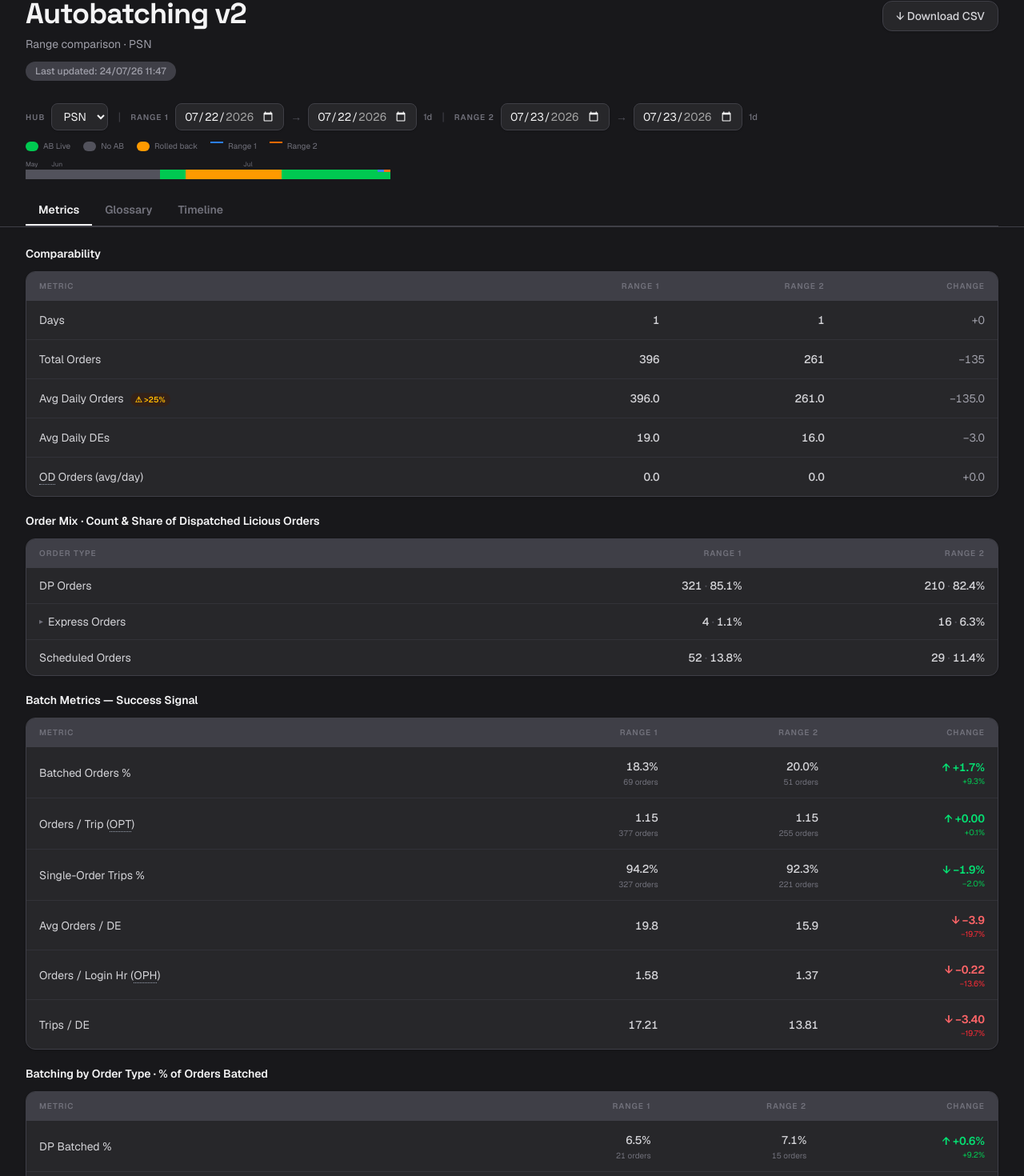
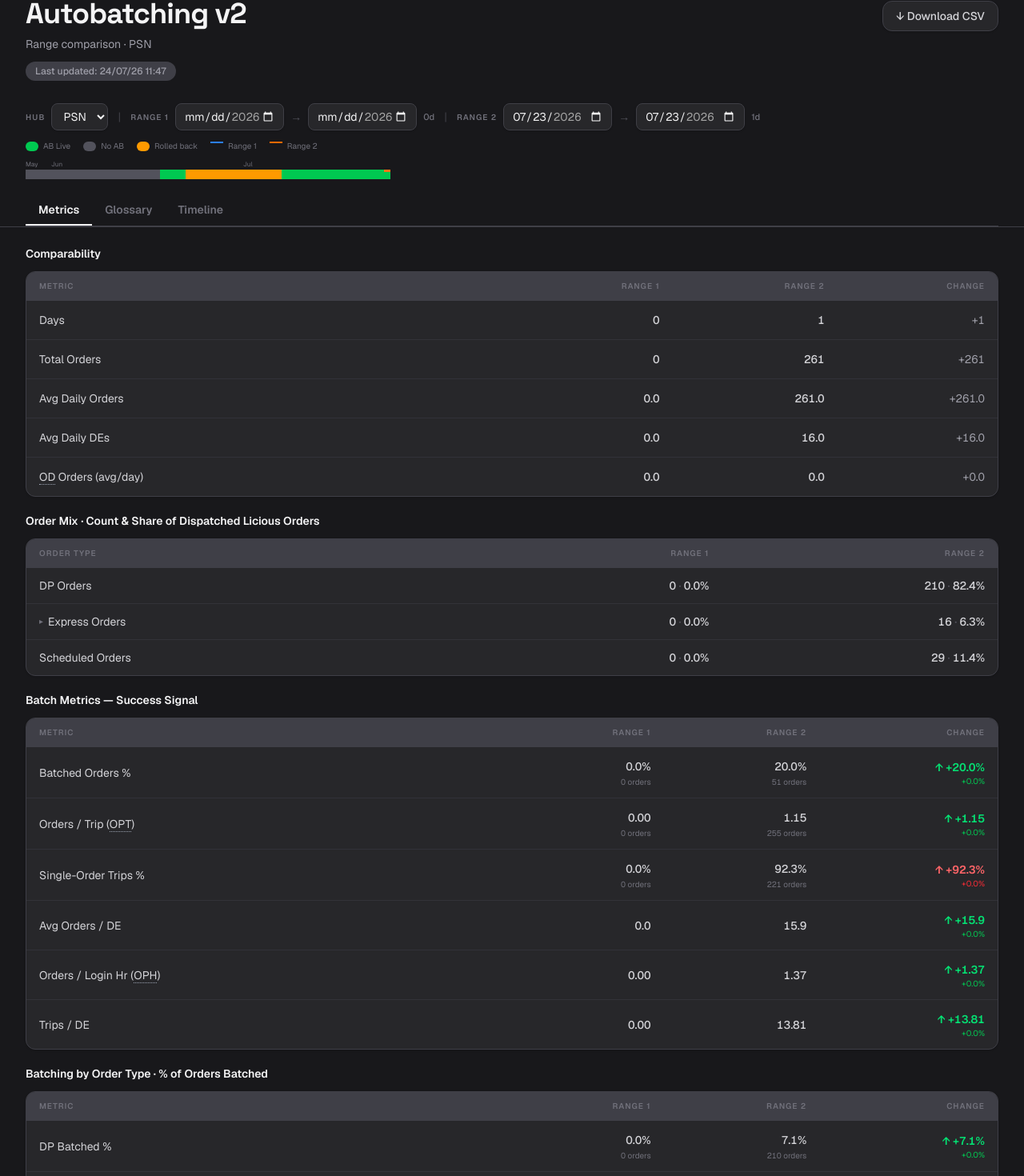
Before and after one commit to hari-licious/licious-reports, a Next.js app: page /autobatching in a window 1280 px wide. Shown: the part 79-1549 px from the top of the page at 80% size. Built offline with nearby package versions, Linux system fonts and the light colour scheme.

Commit message:
data: delay_reasons through Jul 23; fix SLA order counts

```diff
--- a/components/autobatching/Dashboard.tsx
+++ b/components/autobatching/Dashboard.tsx
@@ -599,13 +599,13 @@ function SlaTable({ pre, post, expressExpanded, onToggleExpress, slaMode }: {
 }) {
   const rdl = slaMode === "rdl";
   const rows: MetricRow[] = [
-    { label: "Overall SLA %",           pre: (rdl ? pre.overall_sla_pct_rdl   : pre.overall_sla_pct)   * 100, post: (rdl ? post.overall_sla_pct_rdl   : post.overall_sla_pct)   * 100, unit: "%", higherIsBetter: true,  decimals: 1, countPre: rdl ? pre.overall_on_time_rdl_count   : pre.overall_on_time_count,   countPost: rdl ? post.overall_on_time_rdl_count   : post.overall_on_time_count },
-    { label: "DP SLA %",                pre: (rdl ? pre.dp_sla_pct_rdl        : pre.dp_sla_pct)        * 100, post: (rdl ? post.dp_sla_pct_rdl        : post.dp_sla_pct)        * 100, unit: "%", higherIsBetter: true,  decimals: 1, countPre: rdl ? pre.dp_on_time_rdl_count        : pre.dp_on_time_count,       countPost: rdl ? post.dp_on_time_rdl_count        : post.dp_on_time_count },
-    { label: "Express SLA %",           pre: (rdl ? pre.express_sla_pct_rdl   : pre.express_sla_pct)   * 100, post: (rdl ? post.express_sla_pct_rdl   : post.express_sla_pct)   * 100, unit: "%", higherIsBetter: true,  decimals: 1, countPre: rdl ? pre.express_on_time_rdl_count   : pre.express_on_time_count,   countPost: rdl ? post.express_on_time_rdl_count   : post.express_on_time_count },
-    { label: "Scheduled SLA %",         pre: (rdl ? pre.scheduled_sla_pct_rdl : pre.scheduled_sla_pct) * 100, post: (rdl ? post.scheduled_sla_pct_rdl : post.scheduled_sla_pct) * 100, unit: "%", higherIsBetter: true,  decimals: 1, countPre: rdl ? pre.scheduled_on_time_rdl_count : pre.scheduled_on_time_count, countPost: rdl ? post.scheduled_on_time_rdl_count : post.scheduled_on_time_count },
-    { label: "3P SLA % (at Delivered)", pre: pre.p3_sla_pct * 100,        post: post.p3_sla_pct * 100,        unit: "%", higherIsBetter: true,  decimals: 1, countPre: pre.p3_on_time_count,         countPost: post.p3_on_time_count },
+    { label: "Overall SLA %",           pre: (rdl ? pre.overall_sla_pct_rdl   : pre.overall_sla_pct)   * 100, post: (rdl ? post.overall_sla_pct_rdl   : post.overall_sla_pct)   * 100, unit: "%", higherIsBetter: true,  decimals: 1, countPre: pre.overall_with_rdl_count,   countPost: post.overall_with_rdl_count },
+    { label: "DP SLA %",                pre: (rdl ? pre.dp_sla_pct_rdl        : pre.dp_sla_pct)        * 100, post: (rdl ? post.dp_sla_pct_rdl        : post.dp_sla_pct)        * 100, unit: "%", higherIsBetter: true,  decimals: 1, countPre: pre.dp_with_rdl_count,        countPost: post.dp_with_rdl_count },
+    { label: "Express SLA %",           pre: (rdl ? pre.express_sla_pct_rdl   : pre.express_sla_pct)   * 100, post: (rdl ? post.express_sla_pct_rdl   : post.express_sla_pct)   * 100, unit: "%", higherIsBetter: true,  decimals: 1, countPre: pre.express_with_rdl_count,   countPost: post.express_with_rdl_count },
+    { label: "Scheduled SLA %",         pre: (rdl ? pre.scheduled_sla_pct_rdl : pre.scheduled_sla_pct) * 100, post: (rdl ? post.scheduled_sla_pct_rdl : post.scheduled_sla_pct) * 100, unit: "%", higherIsBetter: true,  decimals: 1, countPre: pre.scheduled_with_rdl_count, countPost: post.scheduled_with_rdl_count },
+    { label: "3P SLA % (at Delivered)", pre: pre.p3_sla_pct * 100,        post: post.p3_sla_pct * 100,        unit: "%", higherIsBetter: true,  decimals: 1, countPre: pre.p3_delivered_count,       countPost: post.p3_delivered_count },
     { label: "Avg Breach (mins)",       pre: pre.avg_breach_mins,          post: post.avg_breach_mins,         higherIsBetter: false, decimals: 1 },
-    { label: "Batched SLA %",           pre: (rdl ? pre.batched_sla_pct_rdl : pre.batched_sla_pct) * 100, post: (rdl ? post.batched_sla_pct_rdl : post.batched_sla_pct) * 100, unit: "%", higherIsBetter: true, decimals: 1, countPre: rdl ? pre.batched_on_time_rdl_count : pre.batched_on_time_count, countPost: rdl ? post.batched_on_time_rdl_count : post.batched_on_time_count },
+    { label: "Batched SLA %",           pre: (rdl ? pre.batched_sla_pct_rdl : pre.batched_sla_pct) * 100, post: (rdl ? post.batched_sla_pct_rdl : post.batched_sla_pct) * 100, unit: "%", higherIsBetter: true, decimals: 1, countPre: pre.batched_with_rdl_count,   countPost: post.batched_with_rdl_count },
     { label: "EOB — All (median breach)",     pre: pre.avg_breach_p50_mins,         post: post.avg_breach_p50_mins,         higherIsBetter: false, decimals: 1 },
     { label: "EOB — Batched (median breach)", pre: pre.avg_batched_breach_p50_mins, post: post.avg_batched_breach_p50_mins, higherIsBetter: false, decimals: 1 },
   ];
@@ -860,13 +860,14 @@ const GLOSSARY = [
 ];
 
 // ── Date defaults ─────────────────────────────────────────────────────────────
-// Range 2 = latest available day; Range 1 = the day before that.
-function smartDateDefaults(preDays: RawDay[], postDays: RawDay[]) {
+// Range 2 = latest day with delay attribution data; Range 1 = unset by default.
+function smartDateDefaults(preDays: RawDay[], postDays: RawDay[], delayDays?: DelayDay[]) {
   const all = [...preDays, ...postDays].sort((a, b) => a.date.localeCompare(b.date));
   if (all.length === 0) return { preStart: "", preEnd: "", postStart: "", postEnd: "" };
-  const latest = all[all.length - 1].date;
-  const prev   = all.length >= 2 ? all[all.length - 2].date : latest;
-  return { preStart: prev, preEnd: prev, postStart: latest, postEnd: latest };
+  const latestDelay = delayDays && delayDays.length > 0
+    ? delayDays[delayDays.length - 1].date
+    : all[all.length - 1].date;
+  return { preStart: "", preEnd: "", postStart: latestDelay, postEnd: latestDelay };
 }
 
 // ── Dashboard ─────────────────────────────────────────────────────────────────
@@ -875,7 +876,7 @@ export default function Dashboard({ hub, generated_at, days, delayReasons }: Pro
   const { gridStroke, tickFill, tooltipStyle, legendProps } = useChartTheme();
   const initPreDays  = days.filter(d => d.period === "pre");
   const initPostDays = days.filter(d => d.period === "post");
-  const defaults     = smartDateDefaults(initPreDays, initPostDays);
+  const defaults     = smartDateDefaults(initPreDays, initPostDays, delayReasons?.days);
 
   const [selectedHub,       setSelectedHub]       = useState<string>(days[0]?.hub ?? hub);
   const [preStart,          setPreStart]          = useState(defaults.preStart);
@@ -1165,9 +1166,9 @@ export default function Dashboard({ hub, generated_at, days, delayReasons }: Pro
           <div className="mb-5">
             <SectionHeader>Batching by Order Type · % of Orders Batched</SectionHeader>
             <ComparisonTable rows={[
-              { label: "DP Batched %",        pre: preAgg.dp_batched_pct * 100,        post: postAgg.dp_batched_pct * 100,        unit: "%", higherIsBetter: true, decimals: 1, countPre: preAgg.dp_batched_count,        countPost: postAgg.dp_batched_count },
-              { label: "Express Batched %",   pre: preAgg.express_batched_pct * 100,   post: postAgg.express_batched_pct * 100,   unit: "%", higherIsBetter: true, decimals: 1, countPre: preAgg.express_batched_count,   countPost: postAgg.express_batched_count },
-              { label: "Scheduled Batched %", pre: preAgg.scheduled_batched_pct * 100, post: postAgg.scheduled_batched_pct * 100, unit: "%", higherIsBetter: true, decimals: 1, countPre: preAgg.scheduled_batched_count, countPost: postAgg.scheduled_batched_count },
+              { label: "DP Batched %",        pre: preAgg.dp_batched_pct * 100,        post: postAgg.dp_batched_pct * 100,        unit: "%", higherIsBetter: true, decimals: 1, countPre: preAgg.dp_orders_total,        countPost: postAgg.dp_orders_total },
+              { label: "Express Batched %",   pre: preAgg.express_batched_pct * 100,   post: postAgg.express_batched_pct * 100,   unit: "%", higherIsBetter: true, decimals: 1, countPre: preAgg.express_orders_total,   countPost: postAgg.express_orders_total },
+              { label: "Scheduled Batched %", pre: preAgg.scheduled_batched_pct * 100, post: postAgg.scheduled_batched_pct * 100, unit: "%", higherIsBetter: true, decimals: 1, countPre: preAgg.scheduled_orders_total, countPost: postAgg.scheduled_orders_total },
             ]} />
           </div>
 
@@ -1220,7 +1221,7 @@ export default function Dashboard({ hub, generated_at, days, delayReasons }: Pro
           </div>
 
           {/* Delay Reasons */}
-          {delayKillerChartData.length > 0 && (
+          {delayReasons && (preStart !== "" || postStart !== "") && (
             <div className="mb-5">
               <SectionHeader>Delay Reasons — Breached Orders</SectionHeader>
               <div className="bg-white dark:bg-zinc-800 rounded-xl p-5 border border-gray-200 dark:border-zinc-700 shadow-sm mb-3">
--- a/data/autobatching/delay_reasons.json
+++ b/data/autobatching/delay_reasons.json
@@ -1088,6 +1088,96 @@
         "rider_acceptance": 1,
         "packing": 1
       }
+    },
+    {
+      "date": "2026-07-20",
+      "total_breached": 40,
+      "tags": {
+        "SLOW_PICKLIST": 2,
+        "SLOW_ACCEPT": 1,
+        "CASCADE": 4,
+        "RESEQUENCED": 13,
+        "PREDICTED": 14,
+        "LATE_DEP": 2,
+        "SLOW_TRAVEL": 17
+      },
+      "killer": {
+        "service_rdl_to_del": 30,
+        "travel_to_customer": 9,
+        "cascade_prev_stops": 1
+      }
+    },
+    {
+      "date": "2026-07-21",
+      "total_breached": 37,
+      "tags": {
+        "TEMPORAL": 1,
+        "OMS_LAG": 1,
+        "SLOW_PICKLIST": 2,
+        "SLOW_ACCEPT": 2,
+        "CASCADE": 1,
+        "RESEQUENCED": 11,
+        "PREDICTED": 16,
+        "SLOW_TRAVEL": 19
+      },
+      "killer": {
+        "service_rdl_to_del": 23,
+        "travel_to_customer": 14
+      }
+    },
+    {
+      "date": "2026-07-22",
+      "total_breached": 63,
+      "tags": {
+        "TEMPORAL": 8,
+        "OMS_LAG": 1,
+        "SLOW_PICKLIST": 2,
+        "NO_RIDER": 1,
+        "ALGO_DROP": 4,
+        "AUTO_FAIL": 2,
+        "SLOW_ACCEPT": 3,
+        "CASCADE": 4,
+        "RESEQUENCED": 20,
+        "PREDICTED": 39,
+        "MULTI_RUN": 1,
+        "LATE_DEP": 1,
+        "SLOW_TRAVEL": 27
+      },
+      "killer": {
+        "service_rdl_to_del": 36,
+        "travel_to_customer": 20,
+        "MARGINAL": 3,
+        "picklist_gen": 1,
+        "cascade_prev_stops": 1,
+        "ofd_event_delay": 1,
+        "picking": 1
+      }
+    },
+    {
+      "date": "2026-07-23",
+      "total_breached": 59,
+      "tags": {
+        "TEMPORAL": 1,
+        "OMS_LAG": 1,
+        "SLOW_PICKLIST": 7,
+        "NO_RIDER": 3,
+        "ALGO_DROP": 1,
+        "AUTO_FAIL": 5,
+        "SLOW_ACCEPT": 3,
+        "CASCADE": 4,
+        "RESEQUENCED": 23,
+        "PREDICTED": 41,
+        "LATE_DEP": 4,
+        "SLOW_TRAVEL": 25
+      },
+      "killer": {
+        "service_rdl_to_del": 29,
+        "travel_to_customer": 22,
+        "picklist_gen": 4,
+        "cascade_prev_stops": 2,
+        "rider_acceptance": 1,
+        "allocation": 1
+      }
     }
   ]
 }
```
